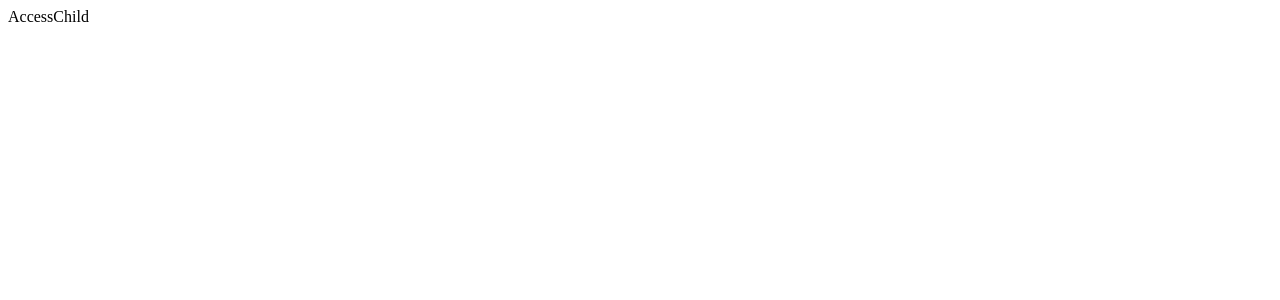
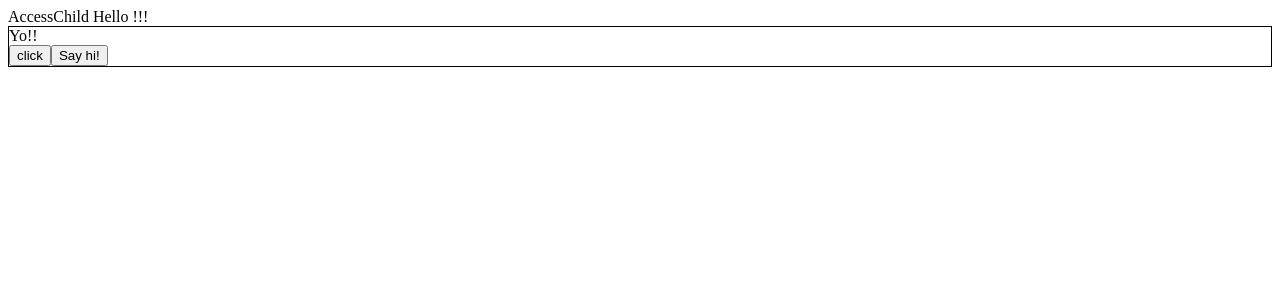
Before and after one commit to panumatMk/vue-dynamic-component, a Vue app: page /accessChild in a window 1280 px wide. Shown: the top 300 px of the page. Built offline with nearby package versions, Linux system fonts and the light colour scheme.

Commit message:
[update] access child method

```diff
--- a/src/components/slots/Hello.vue
+++ b/src/components/slots/Hello.vue
@@ -7,6 +7,14 @@
 </template>
 
 <script setup>
+
+function sayHi() {
+  console.log('Hi all.');
+}
+
+defineExpose({
+  sayHi,
+});
 </script>
 
 <style scoped>
--- a/src/router/index.ts
+++ b/src/router/index.ts
@@ -29,7 +29,7 @@ const router = createRouter({
         {
             path: '/accessChild',
             name: 'accessChild',
-            component: () => import('../views/AccessChild.vue')
+            component: () => import('../views/AccessChildView.vue')
         }
     ]
 })
--- a/src/views/AccessChild.vue
+++ /dev/null
@@ -1,13 +0,0 @@
-<template>
-AccessChild
-</template>
-
-<script>
-export default {
-  name: "AccessChild"
-}
-</script>
-
-<style scoped>
-
-</style>
--- /dev/null
+++ b/src/views/AccessChildView.vue
@@ -0,0 +1,23 @@
+<template>
+AccessChild
+<Hello ref="hello">
+  Yo!! <br/>
+  <button @click="onClick"> click </button>
+  <button @click="hello.sayHi()"> Say hi! </button>
+</Hello>
+</template>
+
+<script setup lang="ts">
+import Hello from "@/components/slots/Hello.vue";
+import {ref} from "vue";
+const hello = ref();
+
+function onClick() {
+  console.log('onClick');
+  hello.value.sayHi();
+}
+</script>
+
+<style scoped>
+
+</style>
```
